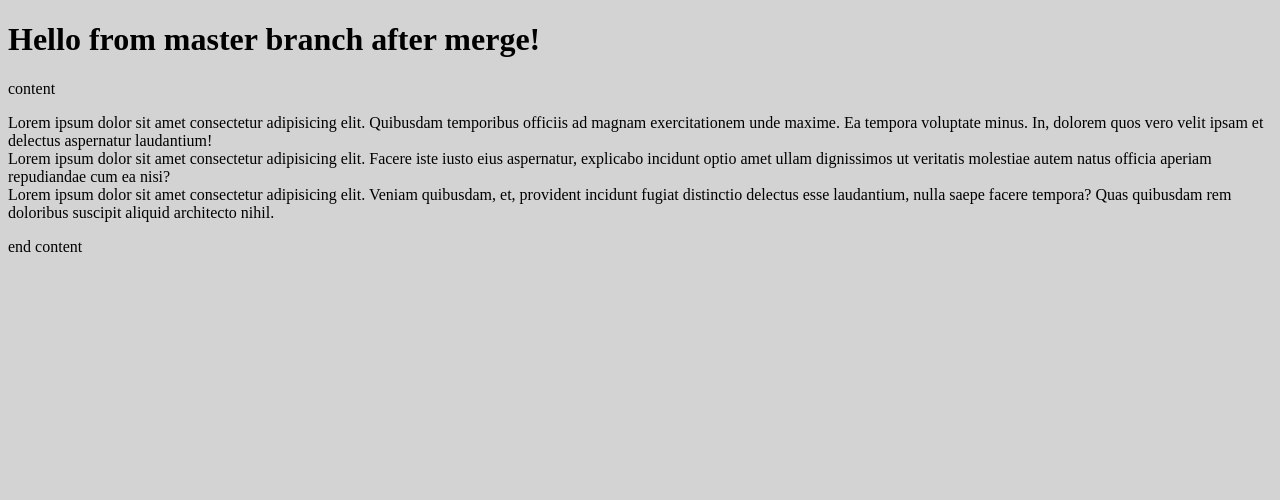
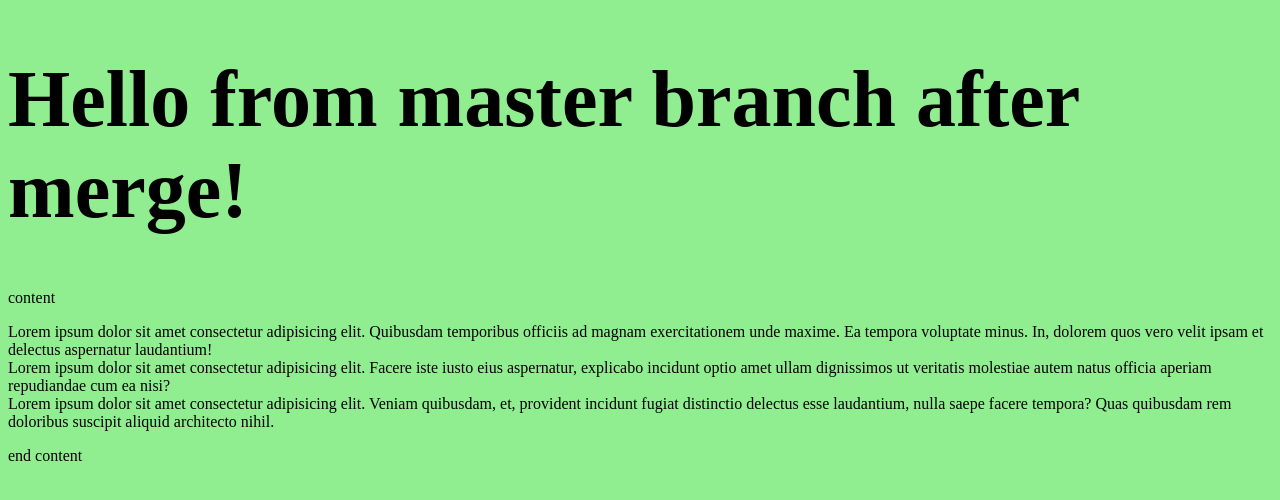
Before and after one commit to kindghost/branches, a plain HTML site: page index.html in a window 1280 px wide. Drawn offline with Linux system fonts and the light colour scheme.

Commit message:
green background style

```diff
--- a/style.css
+++ b/style.css
@@ -1,3 +1,6 @@
 body{
-    background: lightgray;
+    background: lightgreen;
 }
+h1{
+    font-size: 80px;
+}
```
